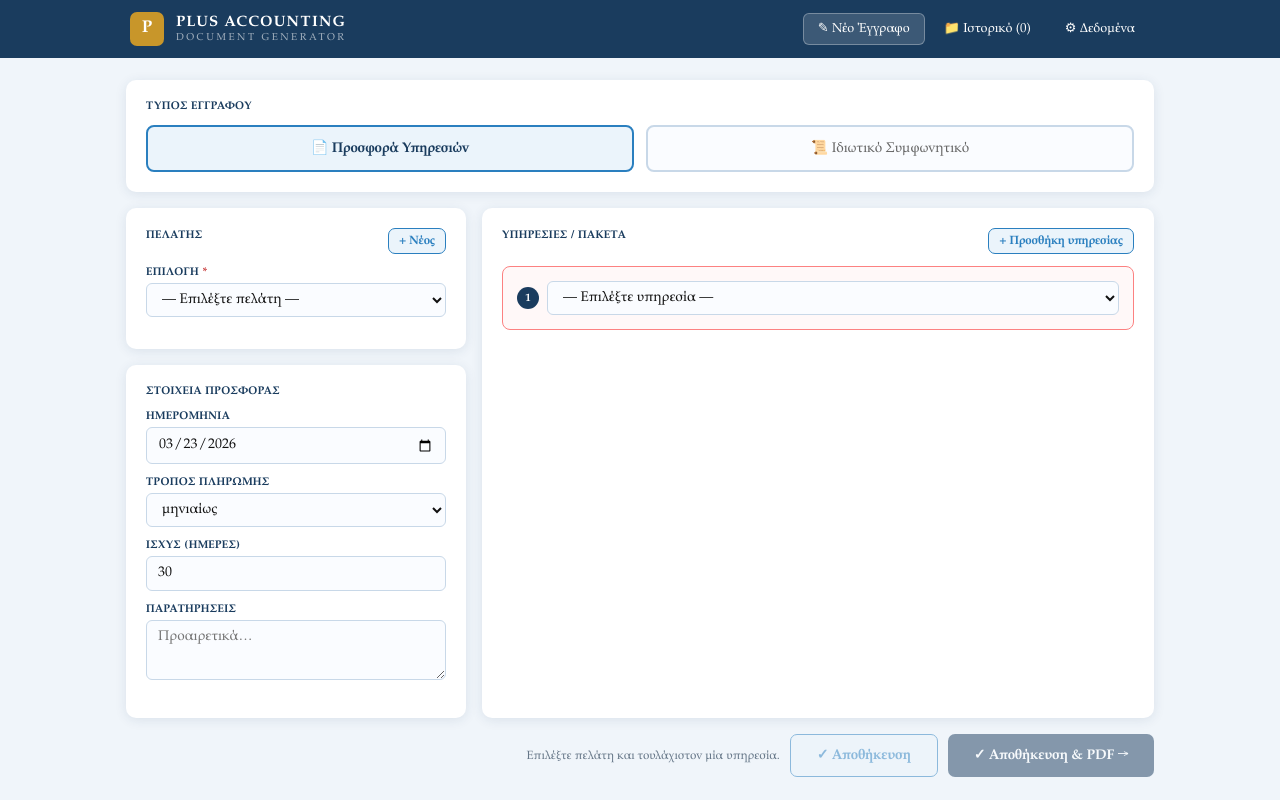
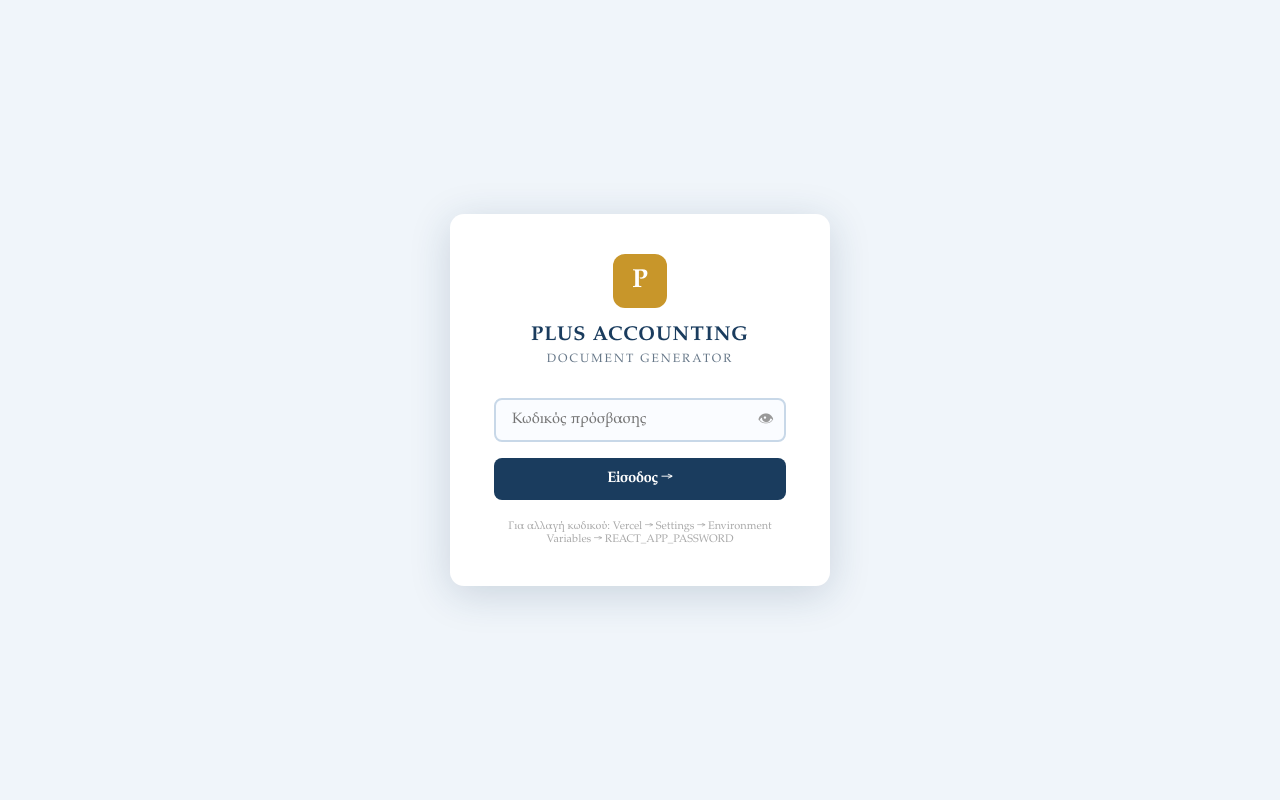
Before and after one commit to ioakexagias-afk/plus-accounting, a React (Create React App) app: page / in a window 1280 px wide. Built offline with nearby package versions, Linux system fonts and the light colour scheme.

Commit message:
Add files via upload

```diff
--- a/src/App.js
+++ b/src/App.js
@@ -456,6 +456,101 @@
   );
 }
 
+
+/* ─── Password stored in env or hardcoded fallback ──────────────────────── */
+// To change password: set REACT_APP_PASSWORD in Vercel environment variables
+const APP_PASSWORD = process.env.REACT_APP_PASSWORD || "plusaccounting2024";
+const AUTH_KEY = "pa_session_auth";
+
+function LoginGate({ children }) {
+  const [authed,   setAuthed]   = useState(() => sessionStorage.getItem(AUTH_KEY) === "1");
+  const [input,    setInput]    = useState("");
+  const [error,    setError]    = useState(false);
+  const [showPwd,  setShowPwd]  = useState(false);
+
+  if (authed) return children;
+
+  function handleLogin(e) {
+    e.preventDefault();
+    if (input === APP_PASSWORD) {
+      sessionStorage.setItem(AUTH_KEY, "1");
+      setAuthed(true);
+    } else {
+      setError(true);
+      setInput("");
+      setTimeout(() => setError(false), 2500);
+    }
+  }
+
+  return (
+    <div style={{
+      minHeight:"100vh", background:"#F0F5FA",
+      display:"flex", alignItems:"center", justifyContent:"center",
+      fontFamily:"'Palatino Linotype','Book Antiqua',Georgia,serif",
+    }}>
+      <div style={{ background:"#fff", borderRadius:14, padding:"40px 44px",
+        boxShadow:"0 8px 40px rgba(26,60,94,.18)", width:"100%", maxWidth:380,
+        textAlign:"center" }}>
+
+        {/* Logo */}
+        <div style={{ width:54, height:54, background:"#C8962A", borderRadius:12,
+          display:"flex", alignItems:"center", justifyContent:"center",
+          fontWeight:900, fontSize:26, color:"#fff", margin:"0 auto 16px" }}>P</div>
+
+        <div style={{ fontWeight:700, fontSize:20, color:"#1A3C5E",
+          letterSpacing:1, marginBottom:4 }}>PLUS ACCOUNTING</div>
+        <div style={{ fontSize:12, color:"#667788", letterSpacing:2,
+          textTransform:"uppercase", marginBottom:32 }}>Document Generator</div>
+
+        <form onSubmit={handleLogin}>
+          <div style={{ position:"relative", marginBottom:16 }}>
+            <input
+              type={showPwd ? "text" : "password"}
+              value={input}
+              onChange={e => setInput(e.target.value)}
+              placeholder="Κωδικός πρόσβασης"
+              autoFocus
+              style={{
+                width:"100%", padding:"11px 44px 11px 16px",
+                border:"2px solid " + (error ? "#FC8181" : "#C8D8E8"),
+                borderRadius:8, fontSize:15, color:"#111",
+                background: error ? "#FFF5F5" : "#FAFCFF",
+                boxSizing:"border-box", fontFamily:"inherit",
+                outline:"none", transition:"border .2s",
+              }}
+            />
+            <button type="button" onClick={() => setShowPwd(v => !v)}
+              style={{ position:"absolute", right:12, top:"50%",
+                transform:"translateY(-50%)", background:"none", border:"none",
+                cursor:"pointer", fontSize:16, color:"#999", padding:0 }}>
+              {showPwd ? "🙈" : "👁"}
+            </button>
+          </div>
+
+          {error && (
+            <div style={{ color:"#C53030", fontSize:13, marginBottom:12,
+              padding:"8px 12px", background:"#FFF5F5", borderRadius:6 }}>
+              ⚠ Λάθος κωδικός. Δοκιμάστε ξανά.
+            </div>
+          )}
+
+          <button type="submit" style={{
+            width:"100%", padding:"12px", background:"#1A3C5E", color:"#fff",
+            border:"none", borderRadius:8, fontSize:15, fontWeight:700,
+            cursor:"pointer", fontFamily:"inherit",
+          }}>
+            Είσοδος →
+          </button>
+        </form>
+
+        <div style={{ marginTop:20, fontSize:11, color:"#aaa" }}>
+          Για αλλαγή κωδικού: Vercel → Settings → Environment Variables → REACT_APP_PASSWORD
+        </div>
+      </div>
+    </div>
+  );
+}
+
 /* ─── Service lines component ────────────────────────────────────────────── */
 function ServiceLines({ lines, setLines, packages }) {
   function updateLine(id, field, val) {
@@ -767,6 +862,7 @@
 
   /* ── render ── */
   return (
+    <LoginGate>
     <div style={{ minHeight:"100vh", background:BG,
       fontFamily:"'Palatino Linotype','Book Antiqua',Georgia,serif" }}>
 
@@ -1483,5 +1579,6 @@
         </Modal>
       )}
     </div>
+    </LoginGate>
   );
 }
```
